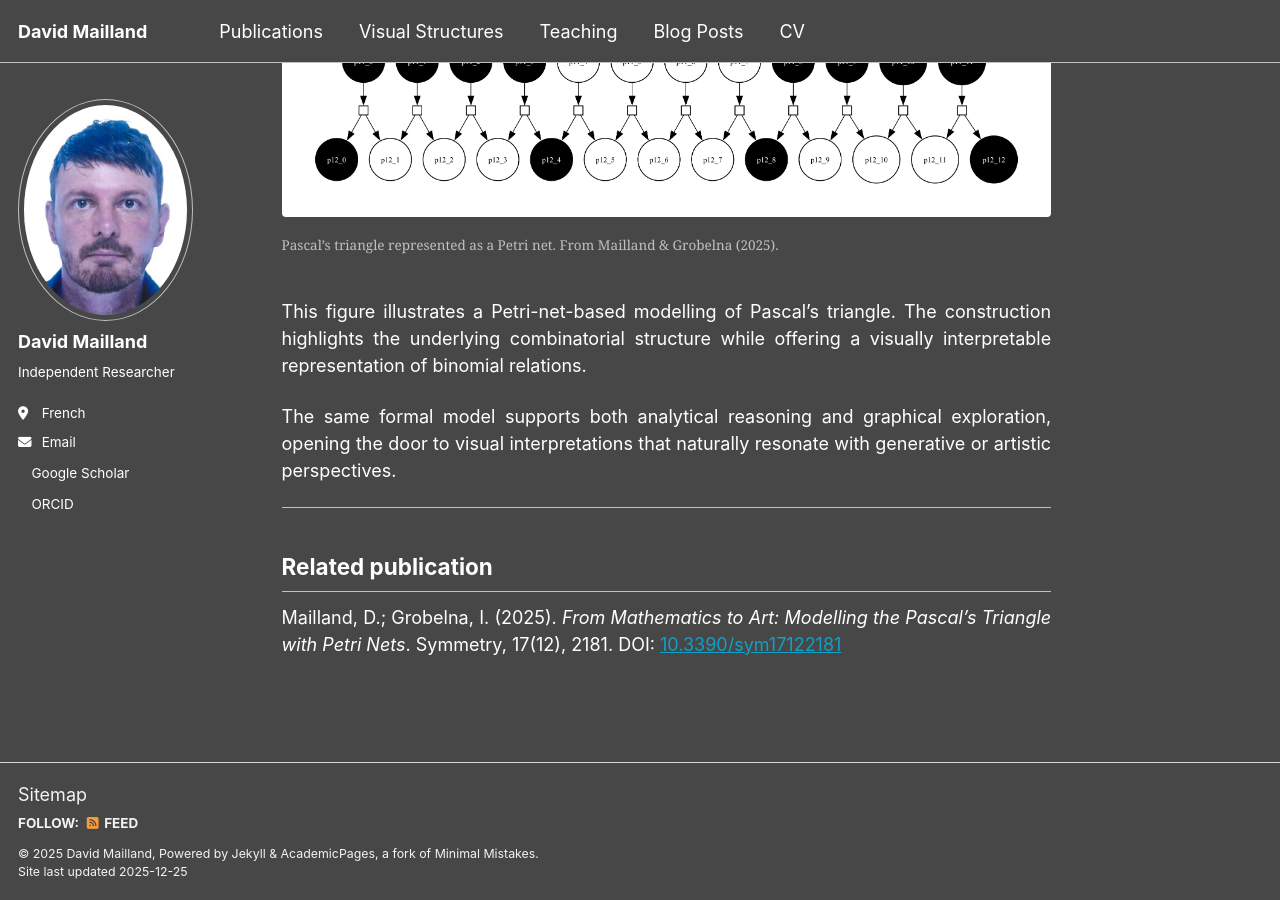
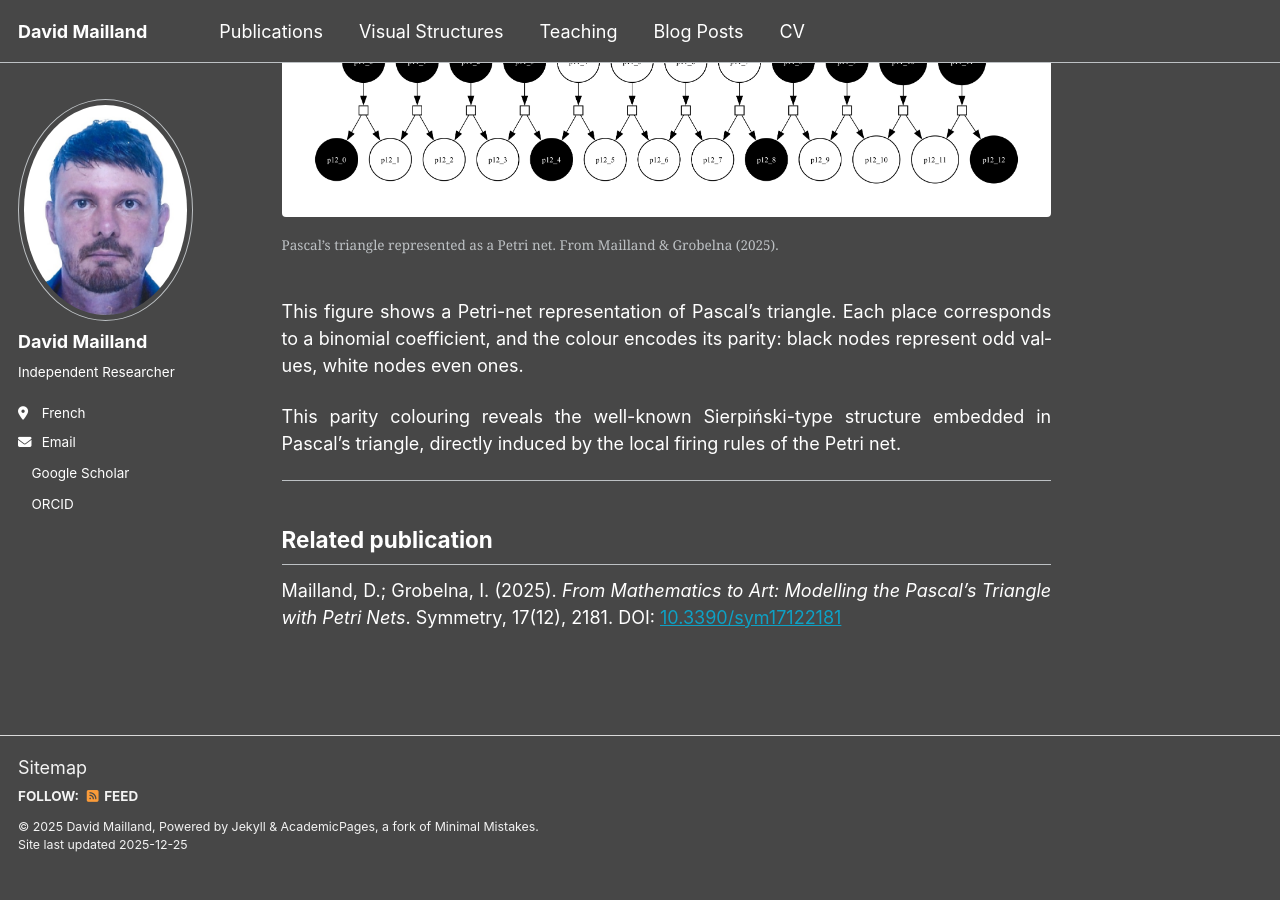
Before and after one commit to davidmailland/davidmailland.github.io, a Jekyll site: the page built from _pages/visual.html, in a window 1280 px wide and 900 px high, scrolled down 1344 px. Built offline with Jekyll 4.4.1, drawn with Linux system fonts in a browser that asks for light colours; some web fonts are replaced; a script bundle is joined from its source files by our own code; library files that are not in the unit come from our copies; a style sheet for code colours, icons or effects is not loaded; after the commit the page ends 2217 px from its top, so only the background shows below that.

Commit message:
Update visual.html

```diff
--- a/_pages/visual.html
+++ b/_pages/visual.html
@@ -18,7 +18,7 @@ formal modelling, discrete mathematics, and visual intuition.
 <figure class="vs-figure">
   <img
     src="{{ '/images/01.png' | relative_url }}"
-    alt="Pascal’s triangle modelled with a Petri net (Mailland & Grobelna, 2025). With place colours encoding parity modulo 2."
+    alt="Pascal’s triangle modelled with a Petri net (Mailland & Grobelna, 2025)."
     loading="lazy"
   >
   <figcaption>
@@ -28,15 +28,15 @@ formal modelling, discrete mathematics, and visual intuition.
 </figure>
 
 <p>
-This figure illustrates a Petri-net-based modelling of Pascal’s triangle.
-The construction highlights the underlying combinatorial structure
-while offering a visually interpretable representation of binomial relations.
+This figure shows a Petri-net representation of Pascal’s triangle.
+Each place corresponds to a binomial coefficient, and the colour encodes its parity:
+black nodes represent odd values, white nodes even ones.
 </p>
 
 <p>
-The same formal model supports both analytical reasoning
-and graphical exploration, opening the door to visual interpretations
-that naturally resonate with generative or artistic perspectives.
+This parity colouring reveals the well-known Sierpiński-type structure
+embedded in Pascal’s triangle, directly induced by the local firing rules
+of the Petri net.
 </p>
 
 <hr>
```
